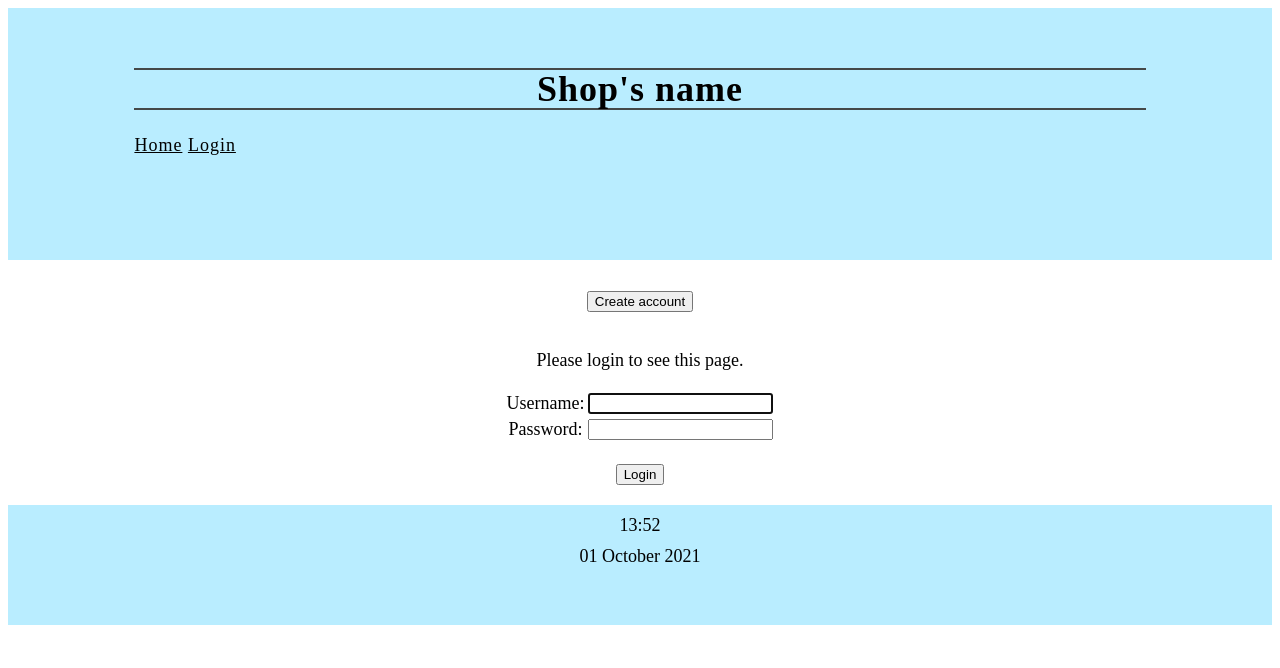
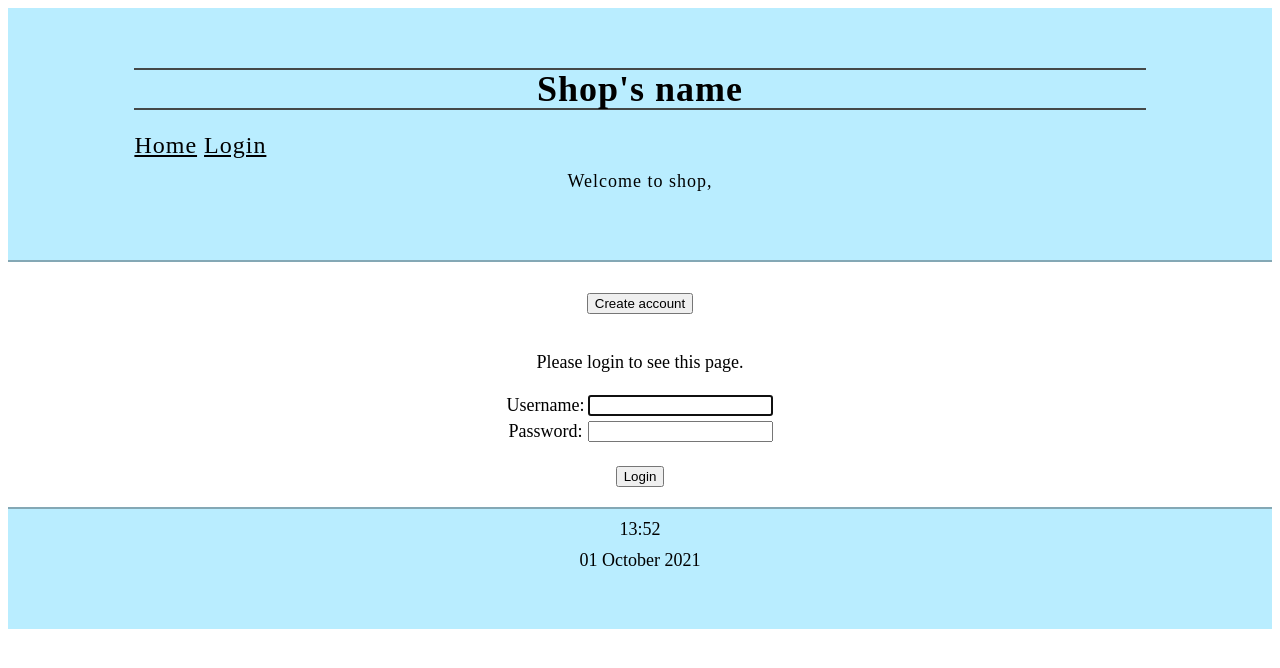
Before and after one commit to alexboluch/TestShop, a Django app: page /accounts/login/?next=/item/e7c14801-c970-4de9-84d8-9cdc8bcf895c/ in a window 1280 px wide. Shown: the top 668 px of the page. Run offline with Django 3.2, Linux system fonts and the light colour scheme; parts of the project's set-up code (start-up, migrations or seed data) failed here and were passed over.

Commit message:
A few changes

```diff
--- a/shop/app/static/css/styles.css
+++ b/shop/app/static/css/styles.css
@@ -11,12 +11,21 @@ body {
     color: #000;
     margin-bottom: 10px;
     line-height: 1em;
+    border-bottom: 2px solid rgb(0 0 0 / 29%);
 }
 
 .header::after {
     content: '';
     display: inline-block;
     width: 100%;
+}
+
+nav {
+    font-size: x-large;
+}
+
+.username {
+    text-align: center;
 }
 
 .header>div,
@@ -135,6 +144,7 @@ a:hover {
     gap: 200px;
     padding-top: 5px;
     text-align: center;
+    border-top: 2px solid rgb(0 0 0 / 29%);
 }
 
 .footer div {
@@ -149,3 +159,8 @@ a:hover {
 .detail div {
     padding: 10px;
 }
+
+form li,
+form p {
+    text-align: left;
+}
--- a/shop/app/templates/base.html
+++ b/shop/app/templates/base.html
@@ -17,16 +17,17 @@
             <a class="home" href="/" title="Home">Home</a> {% if user.is_authenticated %}
             <a class="logout" href="/accounts/logout/" title="Logout">Logout</a>
             <a class="sales" href="/sales/" title="Sales">Sales</a>
-            <a class="prices" href="/prices/" title="Prices">Prices</a>
-            <p class="username">Welcome to shop, {{request.user.username}}</p>
-            {% else %}
+            <a class="prices" href="/prices/" title="Prices">Prices</a> {% else %}
             <a class="login" href="/accounts/login/" title="Login">Login</a> {% endif %}
         </nav>
+        <p class="username">Welcome to shop, {{request.user.username}}</p>
 
     </div>
+    <div class="diff"></div>
     <div class="content">
         {% block content %}{% endblock %}
     </div>
+    <div class="diff"></div>
     <div class="footer">
         <div class="time">{{time}}</div>
         <div class="date">{{date}}</div>
```
